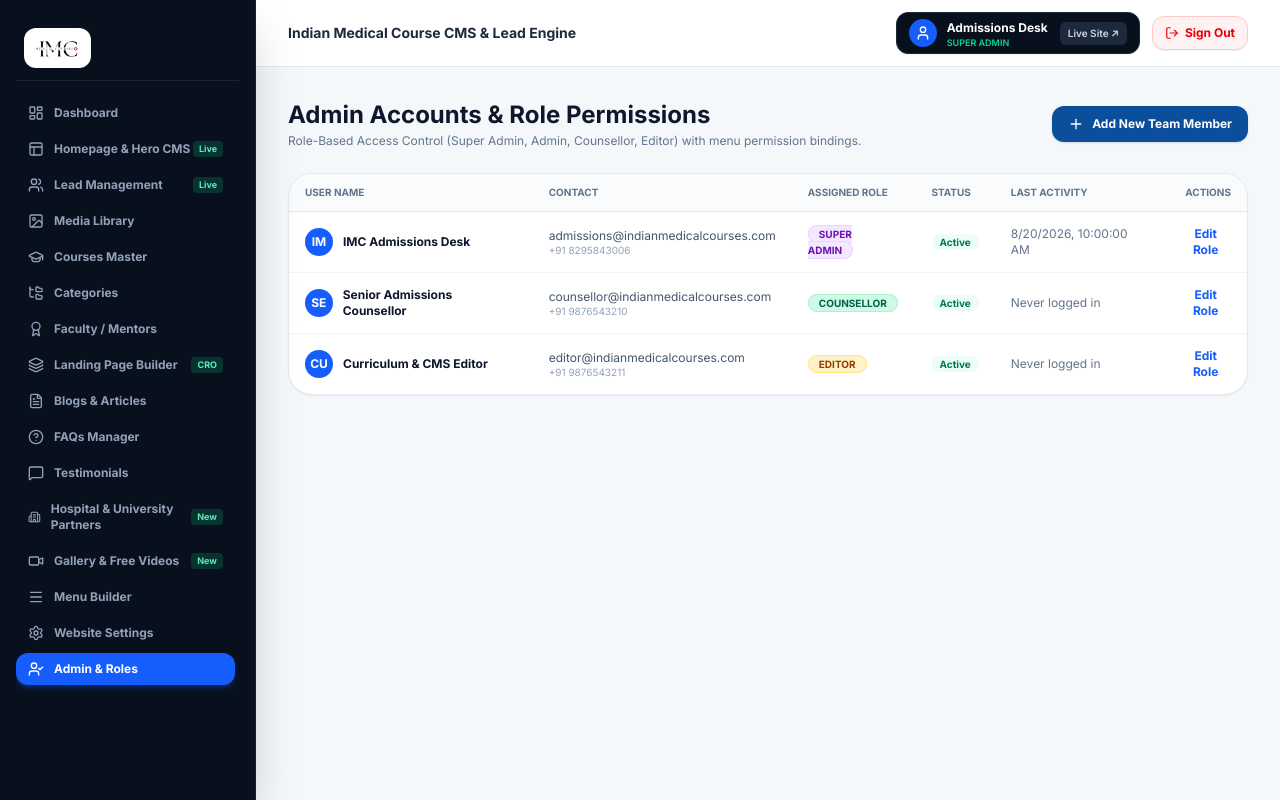
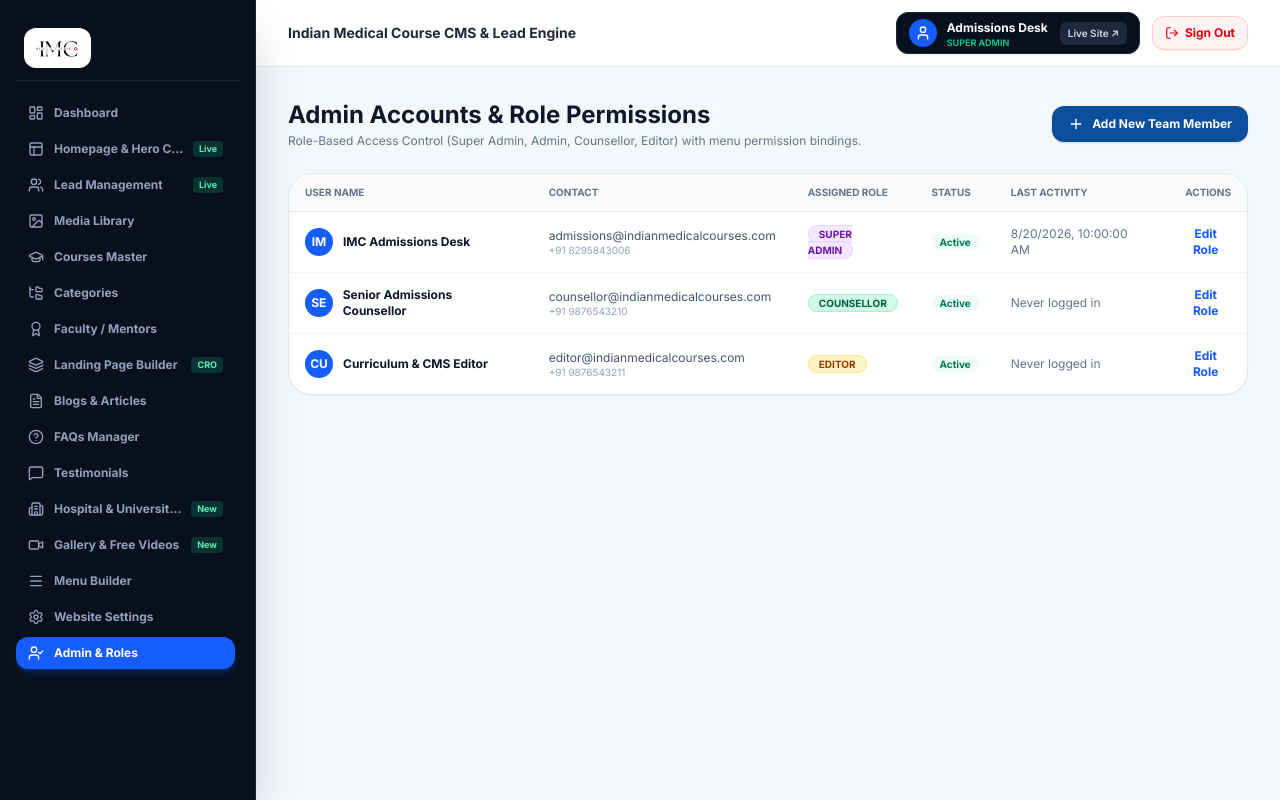
Before and after one commit to NighwanTech/indianmedicalcourse_nextjs, a Next.js app: page /admin/users in a window 1280 px wide. Built offline with nearby package versions, Linux system fonts and the light colour scheme; no server answers.

Commit message:
fix: ensure sidebar menu items stay strictly single line with truncate and consistent alignment

```diff
--- a/components/admin/DynamicAdminSidebar.tsx
+++ b/components/admin/DynamicAdminSidebar.tsx
@@ -75,23 +75,24 @@ export function DynamicAdminSidebar({
               href={item.url}
               target={item.openInNewTab ? "_blank" : undefined}
               onClick={onClose}
-              className={`flex items-center justify-between px-3 py-2 rounded-xl text-xs font-bold transition-all ${
+              title={item.label}
+              className={`flex items-center justify-between gap-2 px-3 py-2 rounded-xl text-xs font-bold transition-all whitespace-nowrap min-w-0 ${
                 isActive
                   ? "bg-blue-600 text-white shadow-md shadow-blue-600/30 font-extrabold"
                   : "text-slate-400 hover:text-white hover:bg-slate-900/90"
               }`}
             >
-              <div className="flex items-center gap-2.5">
+              <div className="flex items-center gap-2.5 min-w-0 flex-1">
                 <DynamicIcon
                   name={item.icon}
-                  className={`w-4 h-4 ${isActive ? "text-white" : "text-slate-400"}`}
+                  className={`w-4 h-4 shrink-0 ${isActive ? "text-white" : "text-slate-400"}`}
                 />
-                <span>{item.label}</span>
+                <span className="truncate">{item.label}</span>
               </div>
 
               {item.badgeText && (
                 <span
-                  className={`text-[9px] font-black px-1.5 py-0.5 rounded ${
+                  className={`text-[9px] font-black px-1.5 py-0.5 rounded shrink-0 whitespace-nowrap ${
                     isActive
                       ? "bg-white/20 text-white"
                       : item.badgeColor === "red"
```
